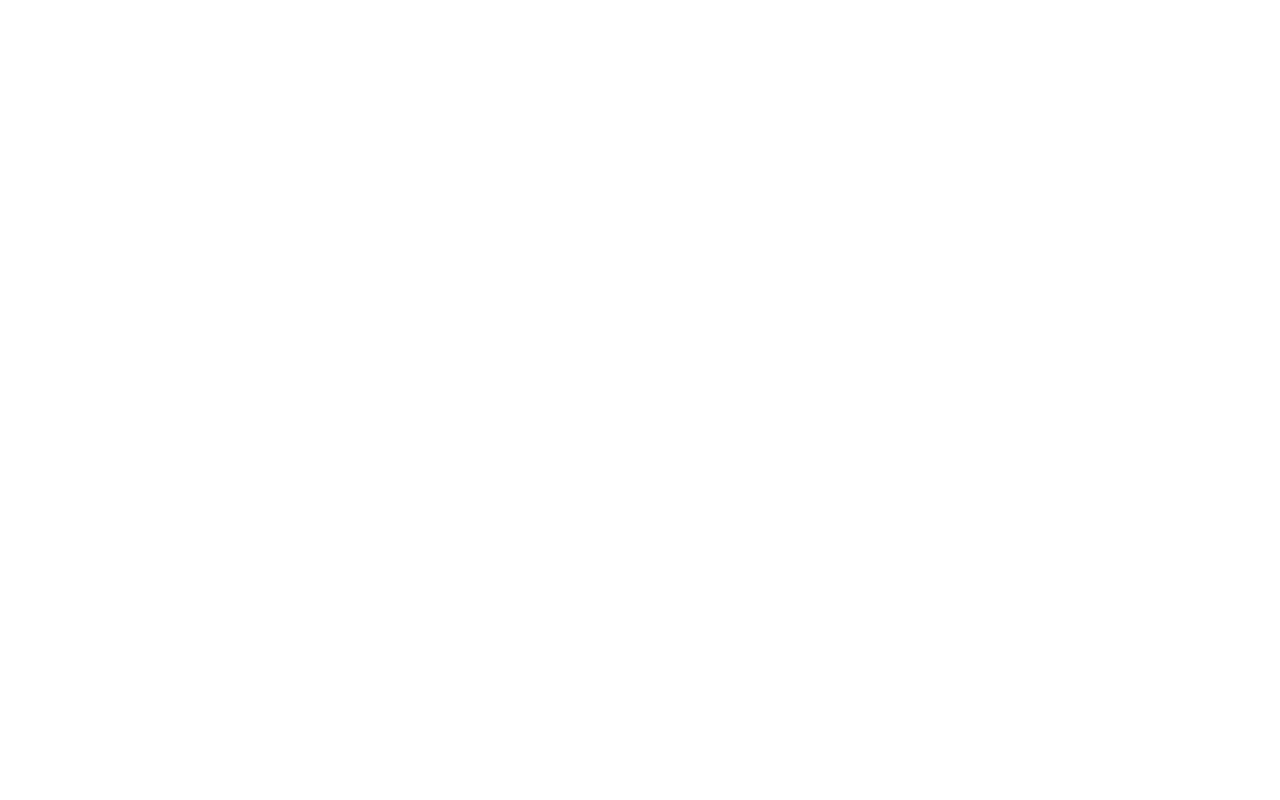
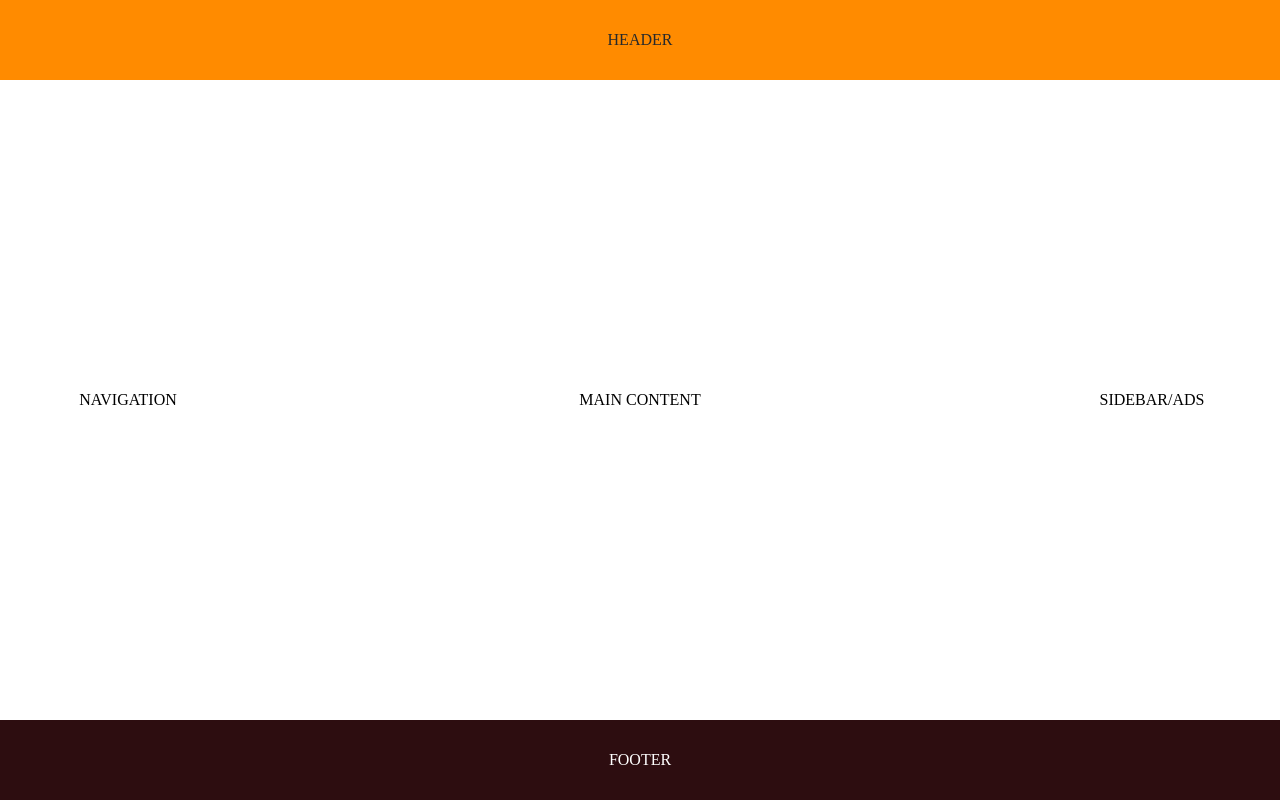
Before and after one commit to RenV123/holy-grail, a plain HTML site: page grid.html in a window 1280 px wide. Drawn offline with Linux system fonts and the light colour scheme.

Commit message:
basic grid layout

```diff
--- a/css/grid.css
+++ b/css/grid.css
@@ -0,0 +1,85 @@
+/*Generic Styling*/
+.header-content {
+  background: #ff8b00;
+  color: #26292b;
+}
+
+.footer-content {
+  background: #2d0d10;
+  color: white;
+}
+
+/*Grid Layout styling*/
+.outer-container {
+  display: grid;
+  grid-template-columns: 25vw 25vw 25vw 25vw;
+  grid-template-rows: 10vh 80vh 10vh;
+  grid-template-areas:
+    'header header header header'
+    'inner inner inner inner'
+    'footer footer footer footer';
+  justify-content: stretch;
+  height: 100vh;
+}
+
+.header-content {
+  grid-area: header;
+}
+
+.footer-content {
+  grid-area: footer;
+}
+
+/*Inner grid layout*/
+.inner-container {
+  grid-area: inner;
+  display: inline-grid;
+  grid-template-columns: 20vw 60vw 20vw;
+  grid-template-rows: auto;
+  grid-template-areas: 'navigation main sidebar';
+}
+
+.nav-content {
+  grid-area: navigation;
+}
+
+.main-content {
+  grid-area: main;
+}
+
+.sidebar-content {
+  grid-area: sidebar;
+}
+
+/*Center content*/
+.header-content,
+.footer-content,
+.nav-content,
+.main-content,
+.sidebar-content {
+  text-align: center;
+  position: relative;
+}
+
+.header-content > *,
+.footer-content > *,
+.nav-content > *,
+.main-content > *,
+.sidebar-content > * {
+  position: absolute;
+  left: 50%;
+  top: 50%;
+  transform: translate(-50%, -50%);
+}
+
+@media only screen and (max-width: 479px) {
+  .inner-container {
+    display: inline-grid;
+    grid-template-columns: auto;
+    grid-template-rows: 20vw 40vw 20vw;
+    grid-template-areas:
+      'navigation'
+      'main'
+      'sidebar';
+  }
+}
--- a/grid.html
+++ b/grid.html
@@ -10,25 +10,30 @@
 </head>
 
 <body>
-    <header>
-        <!-- Place a title here -->
-    </header>
+    <div class="outer-container">
+        <header class="header-content">
+            <!-- Place a title here -->
+            <div>HEADER</div>
+        </header>
 
-    <nav>
-        <!-- Place a list of links here -->
-    </nav>
+        <div class="inner-container">
+            <nav class="nav-content">
+                <div>NAVIGATION</div>
+            </nav>
+            <main class="main-content">
+                <div>
+                    MAIN CONTENT
+                </div>
+            </main>
+            <aside class="sidebar-content">
+                <div>SIDEBAR/ADS</div>
+            </aside>
+        </div>
 
-    <main>
-        <!-- Place a long text here -->
-    </main>
-
-    <aside>
-        <!-- Place a small image here -->
-    </aside>
-
-    <footer>
-        <!-- Place a copyright notice here -->
-    </footer>
+        <footer class="footer-content">
+            <div>FOOTER</div>
+        </footer>
+    </div>
 </body>
 
 </html>
```
Also changed, not shown: css/flexbox.css (+12 -0 lines).
